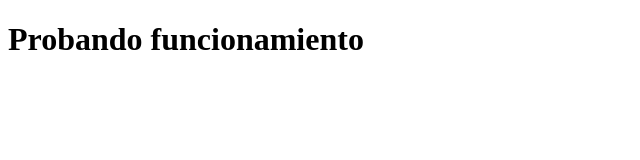
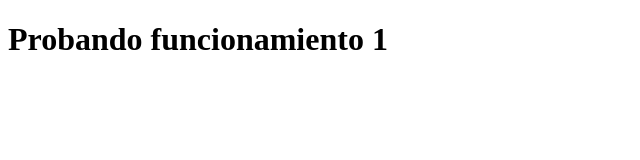
Before and after one commit to Nicolasvudesa/Primer-repositorio-prueba, a plain HTML site: page index.html in a window 1280 px wide. Shown: the full height of the page, 0-640 px from the left. Drawn offline with Linux system fonts and the light colour scheme.

Commit message:
Programa en crudo

```diff
--- a/index.html
+++ b/index.html
@@ -8,7 +8,7 @@
 </head>
 <body>
 
-<h1>Probando funcionamiento</h1>
+<h1>Probando funcionamiento 1</h1>
 
 </body>
 </html>
```
